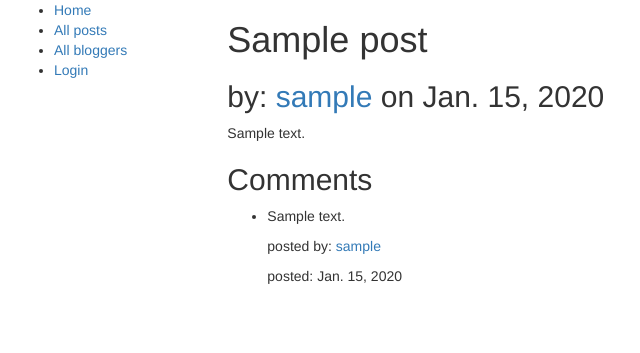
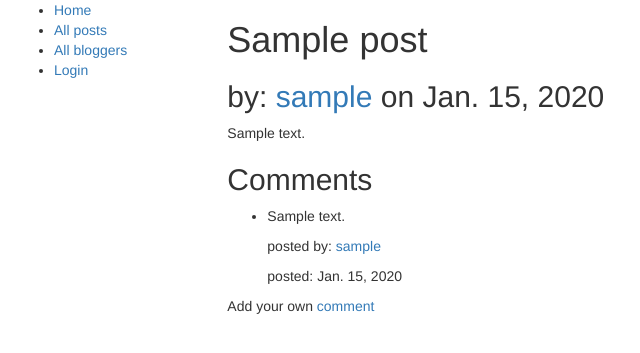
Before and after one commit to stevenpi/Link.Python.Django.DiyBlog, a Django app: page /blog/posts/1 in a window 1280 px wide. Shown: the top 353 px of the page, without its empty margins (1-641 px from the left). Run offline with Django 3.2, Linux system fonts and the light colour scheme; tables that the repository leaves empty hold one stand-in row (values such as "Sample post"); some libraries are stand-ins or nearby versions.

Commit message:
Implemented commenting
implemented commenting on blogposts according to assessment

```diff
--- a/Blog/templates/Blog/post_detail.html
+++ b/Blog/templates/Blog/post_detail.html
@@ -14,4 +14,5 @@
             </li>
         {% endfor %}
     </ul>
+    <p>Add your own <a href="{{ comment_url }}">comment</a></p>
 {% endblock %}
--- a/Blog/urls.py
+++ b/Blog/urls.py
@@ -5,7 +5,8 @@ urlpatterns = [
     path('', views.index, name="index"),
     path('posts/', views.PostListView.as_view(), name="posts"),
     path('posts/<int:pk>', views.post_detail_view, name="post-detail"),
+    path('posts/<int:pk>/add', views.add_comment_form, name="comment-add"),
+    path('posts/<int:pk>/do-add', views.add_comment, name="comment-add-do"),
     path('users/', views.UserListView.as_view(), name="users"),
     path('user/<int:pk>', views.user_detail_view, name="user-detail"),
-
 ]
--- a/Blog/views.py
+++ b/Blog/views.py
@@ -1,5 +1,9 @@
+import datetime
+
+from django.contrib.auth.decorators import login_required
 from django.contrib.auth.models import User
 from django.shortcuts import render
+
 from .models import Post, Comment
 
 
@@ -22,6 +26,28 @@ class UserListView(generic.ListView):
     template_name = 'Blog/user_list.html'
 
 
+@login_required
+def add_comment_form(request, pk):
+    post = Post.objects.get(pk=pk)
+    do_add_url = request.build_absolute_uri().replace('add', 'do-add')
+    context = {'blogpost': post, 'do_add_url': do_add_url, }
+    return render(request, 'Blog/comment_add.html', context)
+
+
+@login_required()
+def add_comment(request, pk):
+    if request.method == "POST":
+        content = request.POST.get("content", "")
+        comment = Comment()
+        comment.user = request.user
+        comment.post = Post.objects.get(pk=pk)
+        comment.created = datetime.datetime.now()
+        comment.content = content
+        comment.save()
+        return post_detail_view(request, pk)
+    return index(request)
+
+
 def user_detail_view(request, pk):
     user = User.objects.get(pk=pk)
     posts = Post.objects.filter(user=user)
@@ -32,5 +58,6 @@ def user_detail_view(request, pk):
 def post_detail_view(request, pk):
     post = Post.objects.get(pk=pk)
     comments = Comment.objects.filter(post=post)
-    context = {'post': post, 'comments': comments}
+    comment_add_url = "{}/add".format(request.get_full_path())
+    context = {'post': post, 'comments': comments, 'comment_url': comment_add_url}
     return render(request, 'Blog/post_detail.html', context)
```
Also changed, not shown: Blog/templates/Blog/comment_add.html (added, +18 -0 lines).
